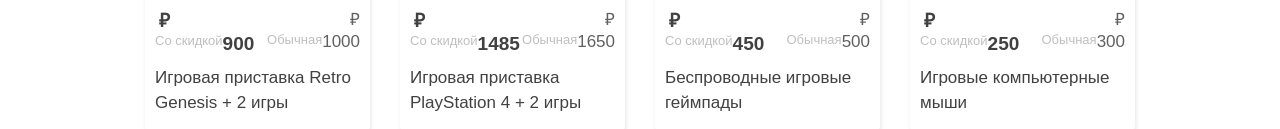
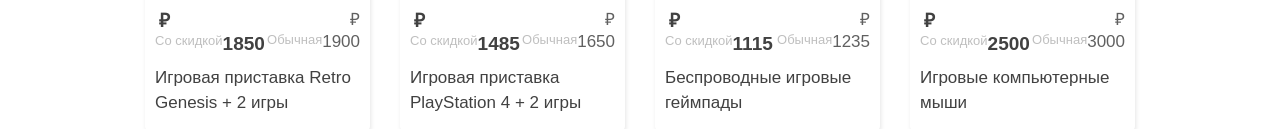
Before and after one commit to eleanortsse/ModernConsoles, a plain HTML site: page store.html in a window 1280 px wide. Shown: the part 859-988 px from the top of the page. Drawn offline with Linux system fonts and the light colour scheme.

Commit message:
Update store.html

```diff
--- a/store.html
+++ b/store.html
@@ -161,8 +161,8 @@
         </div>
         <div class="card__bottom">
           <div class="card__prices">
-            <div class="card__price card__price--discount">900</div>
-            <div class="card__price card__price--common">1000</div>
+            <div class="card__price card__price--discount">1850</div>
+            <div class="card__price card__price--common">1900</div>
           </div>
           <a href="#" class="card__title">
             Игровая приставка Retro Genesis + 2 игры
@@ -206,8 +206,8 @@
         </div>
         <div class="card__bottom">
           <div class="card__prices">
-            <div class="card__price card__price--discount">450</div>
-            <div class="card__price card__price--common">500</div>
+            <div class="card__price card__price--discount">1115</div>
+            <div class="card__price card__price--common">1235</div>
           </div>
           <a href="#" class="card__title">
             Беспроводные игровые геймпады</a
@@ -228,8 +228,8 @@
         </div>
         <div class="card__bottom">
           <div class="card__prices">
-            <div class="card__price card__price--discount">250</div>
-            <div class="card__price card__price--common">300</div>
+            <div class="card__price card__price--discount">2500</div>
+            <div class="card__price card__price--common">3000</div>
           </div>
           <a href="#" class="card__title">
            Игровые компьютерные мыши</a
```
